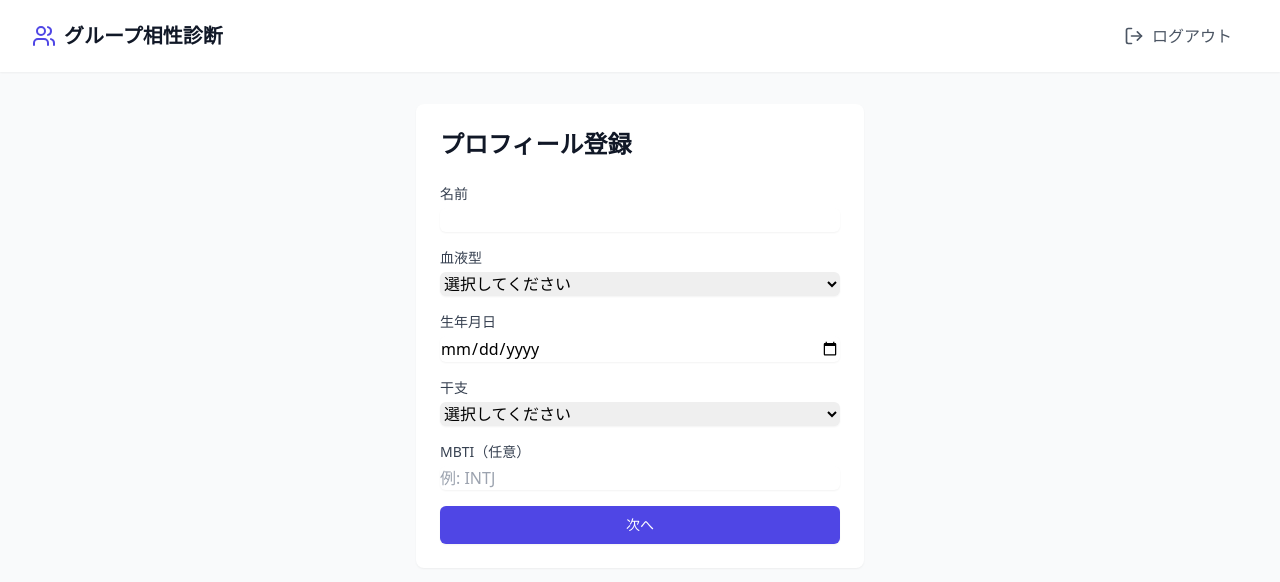
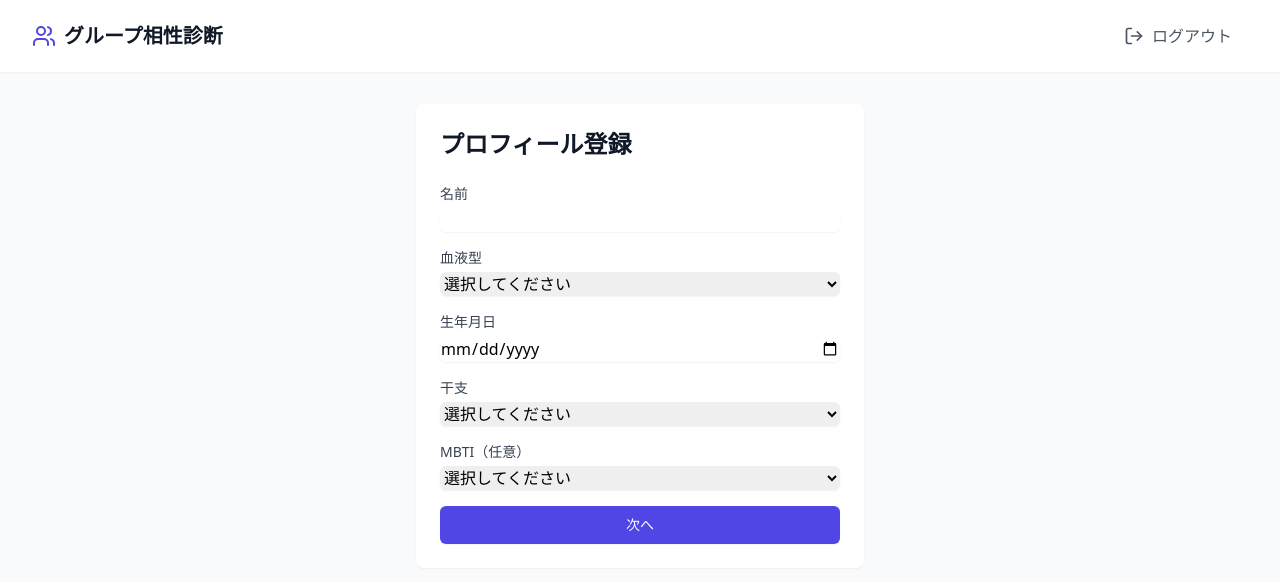
Before and after one commit to shota-i-03/team_a, a React (Vite) app: page /profile-setup in a window 1280 px wide. Shown: the top 582 px of the page. Built offline with nearby package versions, Linux system fonts and the light colour scheme; no server answers.

Commit message:
changed how to enter mbti from text to pull-down selection

```diff
--- a/src/pages/ProfileSetup.tsx
+++ b/src/pages/ProfileSetup.tsx
@@ -93,15 +93,31 @@ export function ProfileSetup() {
             <label className="block text-sm font-medium text-gray-700">
               MBTI（任意）
             </label>
-            <input
-              type="text"
+            <select
               className="mt-1 block w-full rounded-md border-gray-300 shadow-sm focus:border-indigo-500 focus:ring-indigo-500"
-              value={formData.mbti}
+              value={formData.mbti || ""}
               onChange={(e) =>
                 setFormData({ ...formData, mbti: e.target.value })
               }
-              placeholder="例: INTJ"
-            />
+            >
+              <option value="">選択してください</option>
+              <option value="INTJ">INTJ - 建築家 (Architect)</option>
+              <option value="INTP">INTP - 論理学者 (Logician)</option>
+              <option value="ENTJ">ENTJ - 指揮官 (Commander)</option>
+              <option value="ENTP">ENTP - 討論者 (Debater)</option>
+              <option value="INFJ">INFJ - 提唱者 (Advocate)</option>
+              <option value="INFP">INFP - 仲介者 (Mediator)</option>
+              <option value="ENFJ">ENFJ - 主人公 (Protagonist)</option>
+              <option value="ENFP">ENFP - 広報活動家 (Campaigner)</option>
+              <option value="ISTJ">ISTJ - 管理者 (Logistician)</option>
+              <option value="ISFJ">ISFJ - 擁護者 (Defender)</option>
+              <option value="ESTJ">ESTJ - 幹部 (Executive)</option>
+              <option value="ESFJ">ESFJ - 領事 (Consul)</option>
+              <option value="ISTP">ISTP - 巨匠 (Virtuoso)</option>
+              <option value="ISFP">ISFP - 冒険家 (Adventurer)</option>
+              <option value="ESTP">ESTP - 起業家 (Entrepreneur)</option>
+              <option value="ESFP">ESFP - エンターテイナー (Entertainer)</option>
+            </select>
           </div>
 
           {error && <div className="text-red-600 text-sm">{error}</div>}
```
Also changed, not shown: 1 other file (tests, documents, lock files or other folders).
